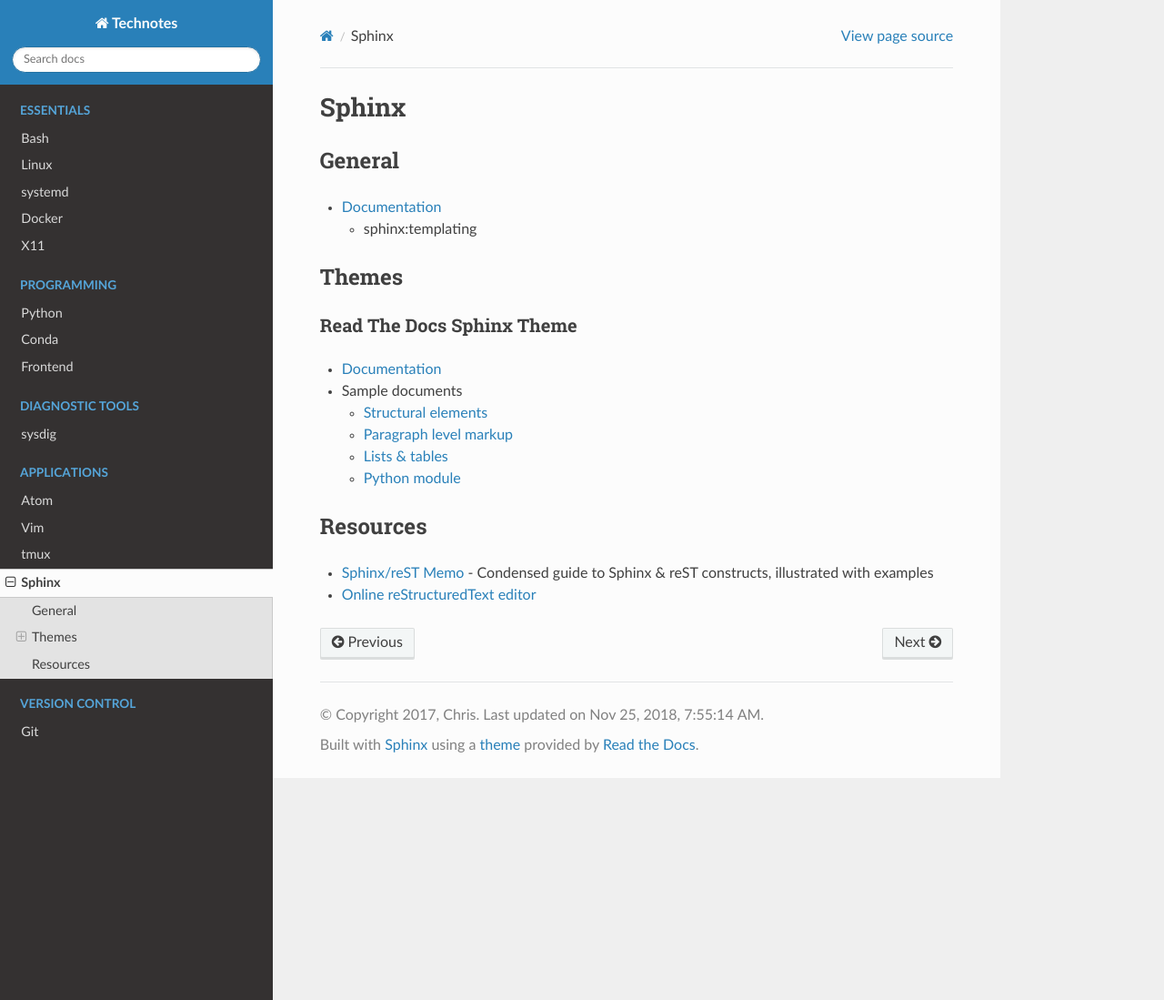
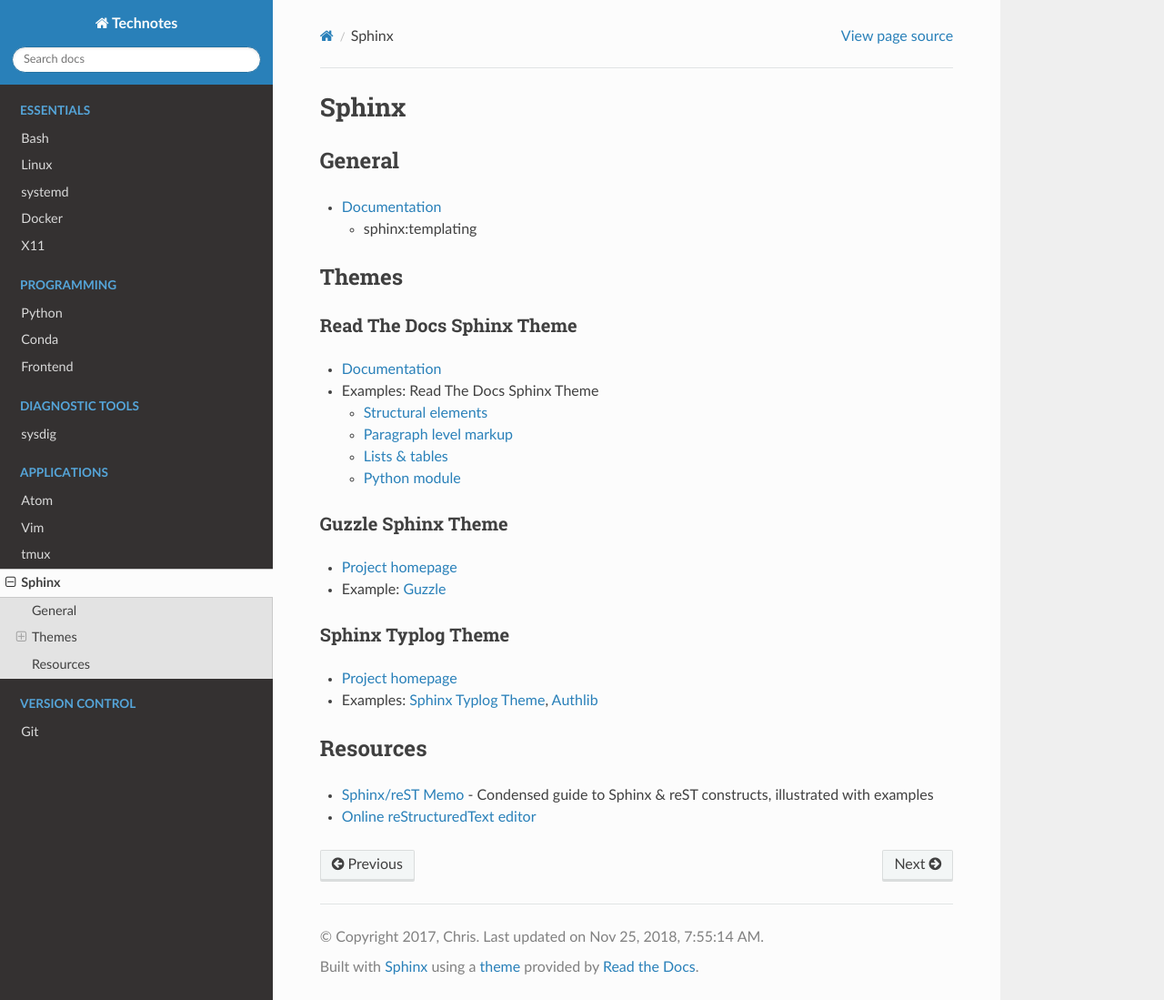
Before and after one commit to heterotopian/technotes, a Sphinx documentation site: the page built from source/sphinx.rst, in a window 1280 px wide and 1099 px high. Shown: the whole window at 91% size. Built offline with Sphinx 7.4.7 and the Read the Docs theme 2.0.0, drawn with Linux system fonts in a browser that asks for light colours.

Commit message:
Add Typlog, Guzzle themes

```diff
--- a/source/sphinx.rst
+++ b/source/sphinx.rst
@@ -22,13 +22,29 @@
 --------------------------
 
 - `Documentation <http://sphinx-rtd-theme.readthedocs.io/en/latest/>`_
-- Sample documents
+- Examples: Read The Docs Sphinx Theme
 
   - `Structural elements <http://sphinx-rtd-theme.readthedocs.io/en/latest/demo/structure.html>`_
   - `Paragraph level markup <http://sphinx-rtd-theme.readthedocs.io/en/latest/demo/demo.html>`_
   - `Lists & tables <http://sphinx-rtd-theme.readthedocs.io/en/latest/demo/lists_tables.html>`_
   - `Python module <http://sphinx-rtd-theme.readthedocs.io/en/latest/demo/api.html>`_
 
+
+Guzzle Sphinx Theme
+-------------------
+
+- `Project homepage <https://github.com/guzzle/guzzle_sphinx_theme>`_
+- Example:
+  `Guzzle <http://docs.guzzlephp.org/en/stable/>`_
+
+
+Sphinx Typlog Theme
+-------------------
+
+- `Project homepage <https://github.com/typlog/sphinx-typlog-theme>`_
+- Examples:
+  `Sphinx Typlog Theme <https://sphinx-typlog-theme.readthedocs.io/en/latest/>`_,
+  `Authlib <https://docs.authlib.org/en/latest/>`_
 
 
 Resources
```
